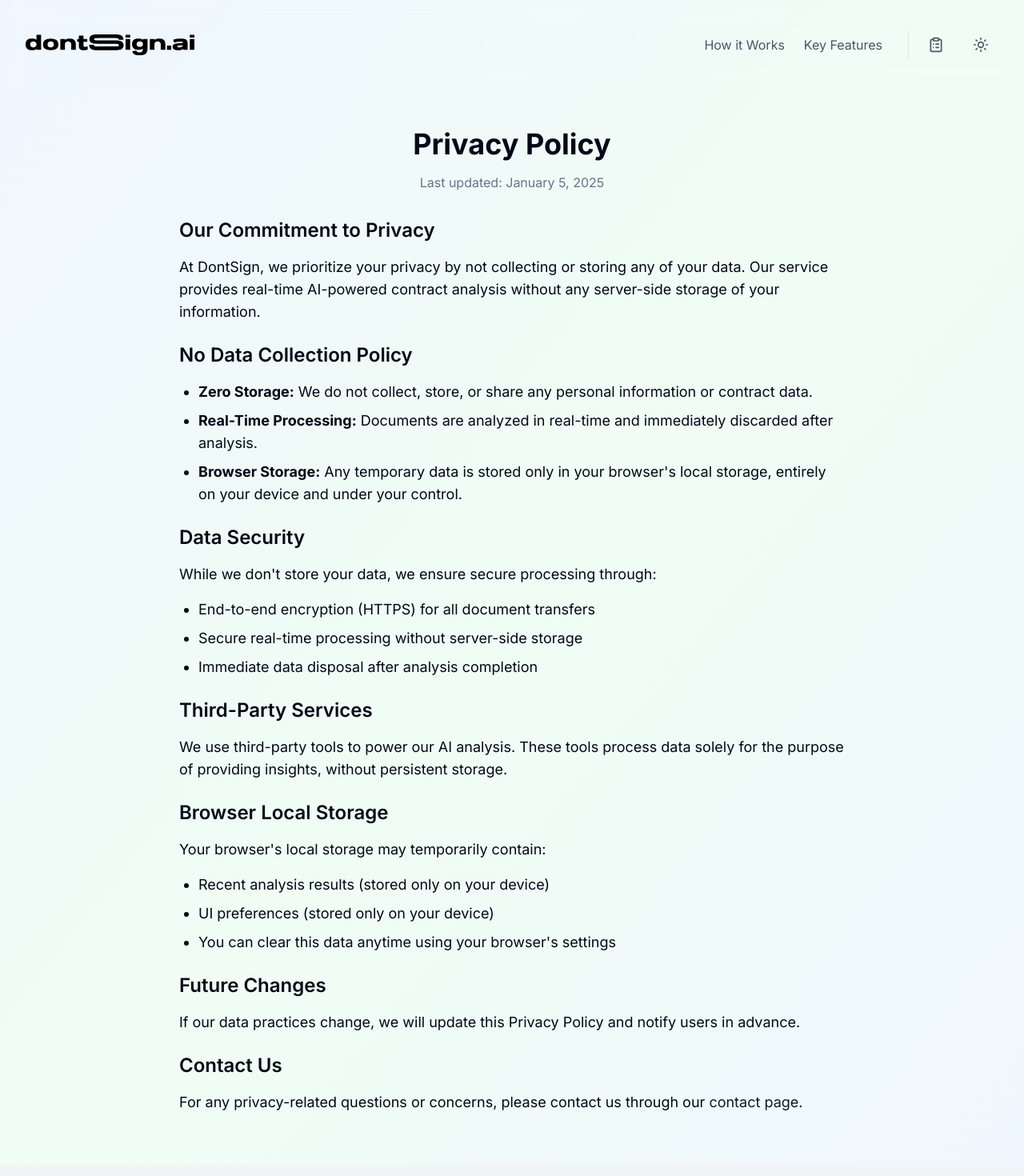
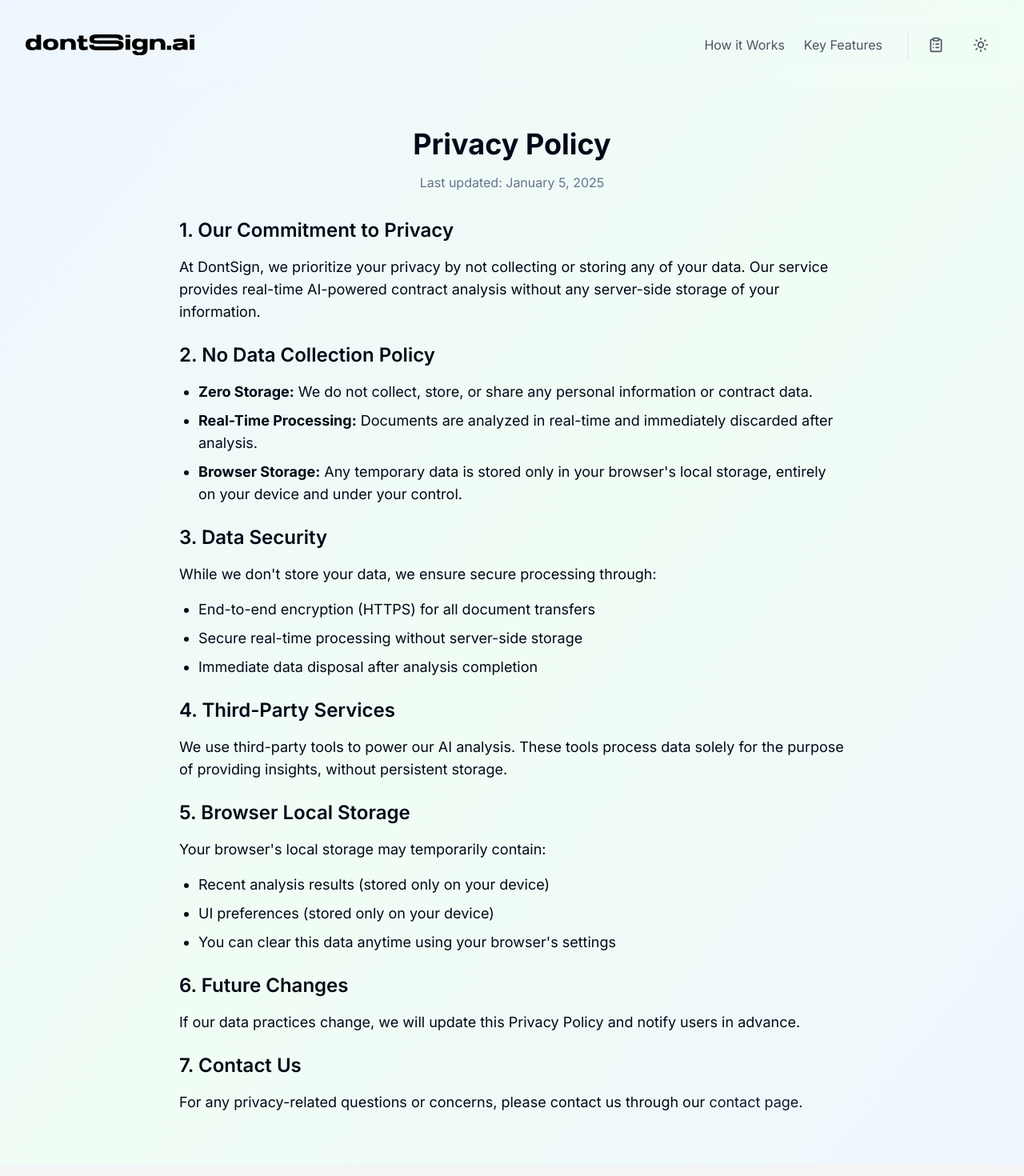
Before and after one commit to morhendos/dontsign, a Next.js app: page /privacy in a window 1280 px wide. Shown: the top 1470 px of the page at 80% size. Built offline with nearby package versions, Linux system fonts and the light colour scheme.

Commit message:
Add section numbering to privacy policy for better organization

```diff
--- a/app/privacy/page.tsx
+++ b/app/privacy/page.tsx
@@ -16,14 +16,14 @@ export default function PrivacyPolicy() {
 
         <section className="space-y-6 text-lg">
           <div className="space-y-4">
-            <h2 className="text-2xl font-semibold">Our Commitment to Privacy</h2>
+            <h2 className="text-2xl font-semibold">1. Our Commitment to Privacy</h2>
             <p>
               At DontSign, we prioritize your privacy by not collecting or storing any of your data. Our service provides real-time AI-powered contract analysis without any server-side storage of your information.
             </p>
           </div>
 
           <div className="space-y-4">
-            <h2 className="text-2xl font-semibold">No Data Collection Policy</h2>
+            <h2 className="text-2xl font-semibold">2. No Data Collection Policy</h2>
             <ul className="list-disc pl-6 space-y-2">
               <li>
                 <strong>Zero Storage:</strong> We do not collect, store, or share any personal information or contract data.
@@ -38,7 +38,7 @@ export default function PrivacyPolicy() {
           </div>
 
           <div className="space-y-4">
-            <h2 className="text-2xl font-semibold">Data Security</h2>
+            <h2 className="text-2xl font-semibold">3. Data Security</h2>
             <p>
               While we don't store your data, we ensure secure processing through:
             </p>
@@ -50,14 +50,14 @@ export default function PrivacyPolicy() {
           </div>
 
           <div className="space-y-4">
-            <h2 className="text-2xl font-semibold">Third-Party Services</h2>
+            <h2 className="text-2xl font-semibold">4. Third-Party Services</h2>
             <p>
               We use third-party tools to power our AI analysis. These tools process data solely for the purpose of providing insights, without persistent storage.
             </p>
           </div>
 
           <div className="space-y-4">
-            <h2 className="text-2xl font-semibold">Browser Local Storage</h2>
+            <h2 className="text-2xl font-semibold">5. Browser Local Storage</h2>
             <p>
               Your browser's local storage may temporarily contain:
             </p>
@@ -69,14 +69,14 @@ export default function PrivacyPolicy() {
           </div>
 
           <div className="space-y-4">
-            <h2 className="text-2xl font-semibold">Future Changes</h2>
+            <h2 className="text-2xl font-semibold">6. Future Changes</h2>
             <p>
               If our data practices change, we will update this Privacy Policy and notify users in advance.
             </p>
           </div>
 
           <div className="space-y-4">
-            <h2 className="text-2xl font-semibold">Contact Us</h2>
+            <h2 className="text-2xl font-semibold">7. Contact Us</h2>
             <p>
               For any privacy-related questions or concerns, please contact us through our{" "}
               <a href="/contact" className="text-primary hover:underline">contact page</a>.
```
